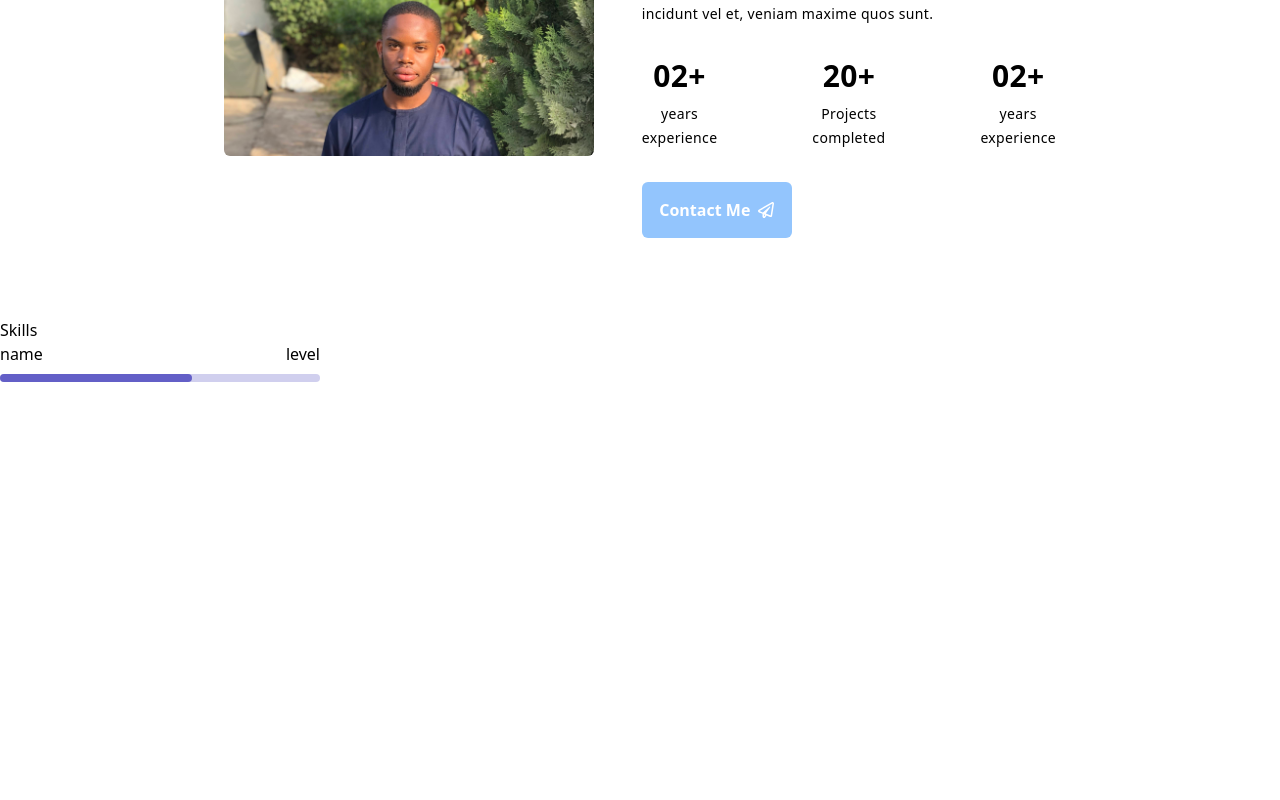
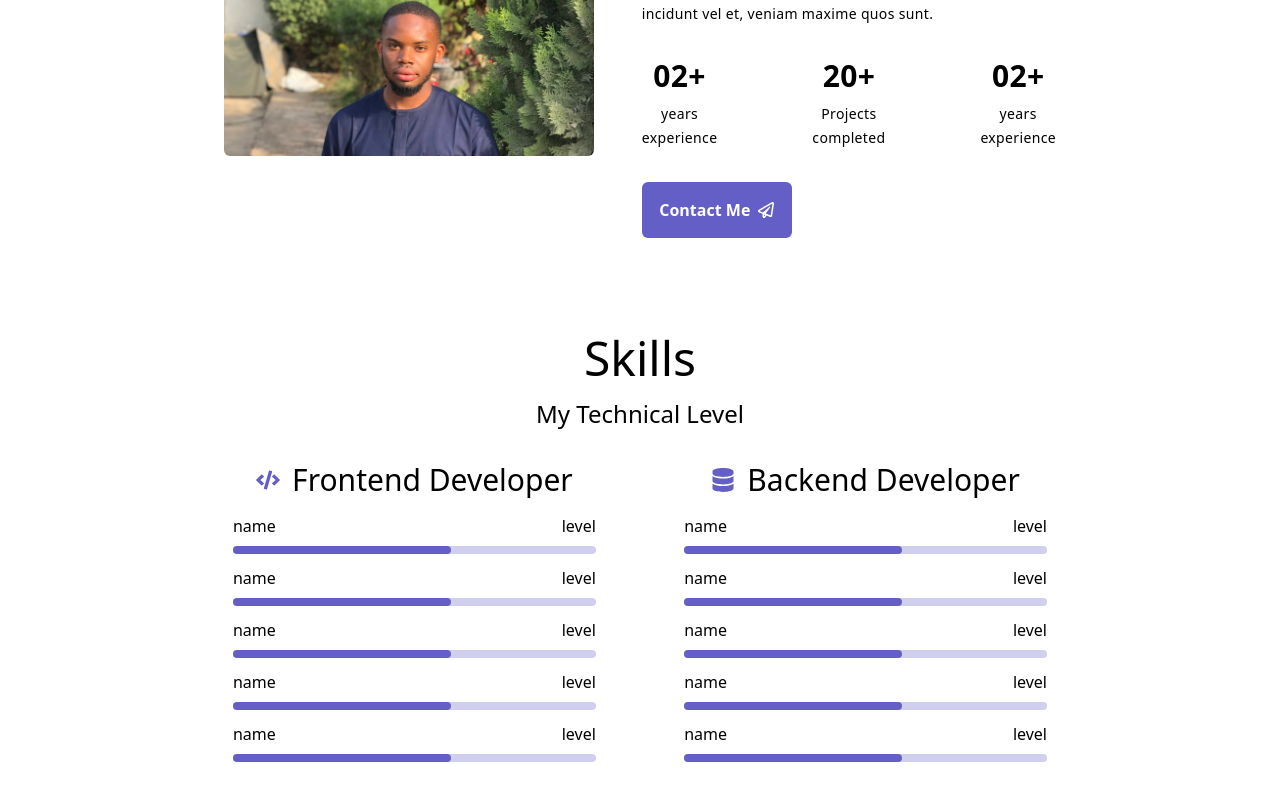
Before and after one commit to Deevyne99/my-portfolio, a React (Vite) app in the folder portfolio/: page / in a window 1280 px wide. Shown: the part 902-1702 px from the top of the page. Before the commit the page ends 1284 px from the top, so only its background shows below. Built offline with nearby package versions, Linux system fonts and the light colour scheme.

Commit message:
Added skills component

```diff
--- a/portfolio/src/App.jsx
+++ b/portfolio/src/App.jsx
@@ -3,7 +3,6 @@ import Navbar from './components/navbar/Navbar'
 import Hero from './components/hero/Hero'
 import About from './components/about/About'
 import Skills from './components/skills/Skills'
-import ProgressBar from './components/progress bar/ProgressBar'
 
 const App = () => {
   return (
@@ -12,7 +11,6 @@ const App = () => {
       <Hero />
       <About />
       <Skills />
-      <ProgressBar />
     </div>
   )
 }
--- a/portfolio/src/components/about/About.jsx
+++ b/portfolio/src/components/about/About.jsx
@@ -37,7 +37,7 @@ const About = () => {
                 </p>
               </div>
             </div>
-            <button className='p-4  items-center sm:mr-auto rounded-md capitalize justify-center font-bold flex gap-2 text-white bg-blue-300 w-[150px]'>
+            <button className='p-4  items-center sm:mr-auto rounded-md capitalize justify-center font-bold flex gap-2 text-white bg-[#635FC7] w-[150px]'>
               contact me <FaRegPaperPlane />
             </button>
           </div>
--- a/portfolio/src/components/hero/Hero.jsx
+++ b/portfolio/src/components/hero/Hero.jsx
@@ -15,7 +15,7 @@ const Hero = () => {
                 <a
                   href={url}
                   target='_blank'
-                  className='text-red-500 text-2xl '
+                  className='text-[#635FC7] text-2xl '
                 >
                   {icon}
                 </a>
@@ -37,7 +37,7 @@ const Hero = () => {
               praesentium laudantium vitae dolor nisi harum quia porro quaerat
               doloribus. Aperiam, voluptate ipsa.
             </p>
-            <button className='p-4 mt-4 items-center rounded-md capitalize justify-center font-bold flex gap-2 text-white bg-blue-300 w-[150px] mx-auto sm:mx-0 '>
+            <button className='p-4 mt-4 items-center rounded-md capitalize justify-center font-bold flex gap-2 text-white bg-[#635FC7] w-[150px] mx-auto sm:mx-0 '>
               contact me <FaRegPaperPlane />
             </button>
           </article>
@@ -50,7 +50,7 @@ const Hero = () => {
                     <a
                       href={url}
                       target='_blank'
-                      className='text-red-500 text-2xl '
+                      className='text-[#635FC7] text-2xl '
                     >
                       {icon}
                     </a>
--- a/portfolio/src/components/progress bar/ProgressBar.jsx
+++ b/portfolio/src/components/progress bar/ProgressBar.jsx
@@ -1,8 +1,8 @@
-import React from 'react'
+// import React from 'react'
 
 const ProgressBar = () => {
   return (
-    <div className='flex flex-col max-w-xs'>
+    <div className='flex flex-col w-[90%]'>
       <div className='flex  justify-between'>
         <p>name</p>
         <p>level</p>
--- a/portfolio/src/components/skills/Skills.jsx
+++ b/portfolio/src/components/skills/Skills.jsx
@@ -1,9 +1,50 @@
 // import React from 'react'
-
-import { FaDatabase, FaCode } from 'react-icons/fa'
+import { useGlobalContext } from '../../hooks/context'
+import ProgressBar from '../progress bar/ProgressBar'
 
 const Skills = () => {
-  return <div>Skills</div>
+  const { skills } = useGlobalContext()
+  return (
+    <section className='mx-4 md:mx-8 lg:mx-24 my-24'>
+      <div className='text-center'>
+        <h1 className='md:text-5xl text-3xl'>Skills</h1>
+        <h3 className='mt-4 sm:text-2xl text-lg capitalize'>
+          my technical level
+        </h3>
+        <article className='flex sm:flex-row flex-col gap-10 md:gap-8 lg:gap-12 justify-center items-center  md:mx-16 lg:mx-20 xl:mx-24 mt-8 mx-4 '>
+          {skills.map((item) => {
+            console.log(item)
+            const { id, skill, levels, icon } = item
+            return (
+              <div
+                className='flex w-full items-center justify-center sm:w-[45%] flex-col '
+                key={id}
+              >
+                <header className='flex gap-3  items-center'>
+                  <div className='text-[#635FC7] text-2xl'>{icon}</div>
+                  <h3 className='xl:text-3xl text-xl sm:text-2xl capitalize text-left'>
+                    {skill}
+                  </h3>
+                </header>
+                <div className='w-full mt-1 sm:mt-4 flex gap-3 flex-col justify-center items-center'>
+                  {levels.map((item) => {
+                    return (
+                      <div
+                        key={item.id}
+                        className='mx-auto flex justify-center w-full'
+                      >
+                        <ProgressBar {...item} />
+                      </div>
+                    )
+                  })}
+                </div>
+              </div>
+            )
+          })}
+        </article>
+      </div>
+    </section>
+  )
 }
 
 export default Skills
--- a/portfolio/src/data.jsx
+++ b/portfolio/src/data.jsx
@@ -1,5 +1,12 @@
 // import React from 'react'
-import { FaGithub, FaInstagram, FaLinkedin, FaTwitter } from 'react-icons/fa'
+import {
+  FaGithub,
+  FaInstagram,
+  FaLinkedin,
+  FaTwitter,
+  FaDatabase,
+  FaCode,
+} from 'react-icons/fa'
 
 export const links = [
   {
@@ -63,7 +70,9 @@ export const social = [
 export const skills = [
   {
     id: 1,
-    frontend: [
+    icon: <FaCode />,
+    skill: 'frontend developer',
+    levels: [
       {
         id: 1,
         skill: 'Html',
@@ -93,7 +102,9 @@ export const skills = [
   },
   {
     id: 2,
-    backend: [
+    icon: <FaDatabase />,
+    skill: 'backend developer',
+    levels: [
       {
         id: 1,
         skill: 'Node js',
@@ -114,6 +125,11 @@ export const skills = [
         skill: 'Postman',
         level: 60,
       },
+      {
+        id: 5,
+        skill: 'Postman',
+        level: 60,
+      },
     ],
   },
 ]
--- a/portfolio/src/hooks/context.jsx
+++ b/portfolio/src/hooks/context.jsx
@@ -2,9 +2,11 @@ import { createContext, useContext, useReducer } from 'react'
 import reducer from './reducer'
 import { links } from '../data'
 import { social } from '../data'
+import { skills } from '../data'
 const initialState = {
   links: links,
   social: social,
+  skills: skills,
 }
 
 const AppContext = createContext()
```
